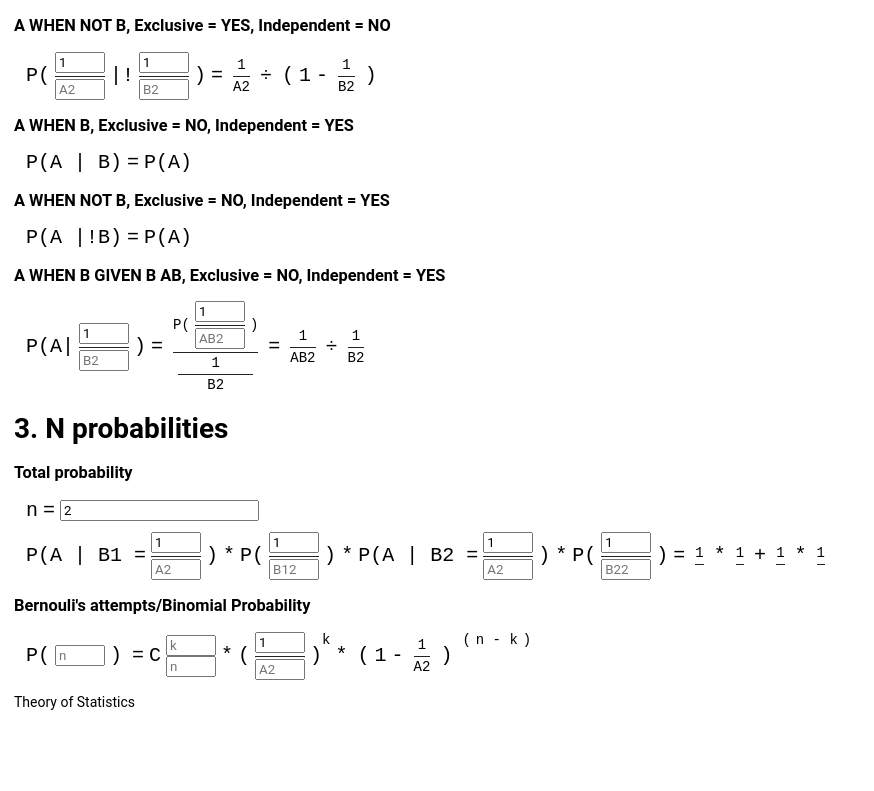
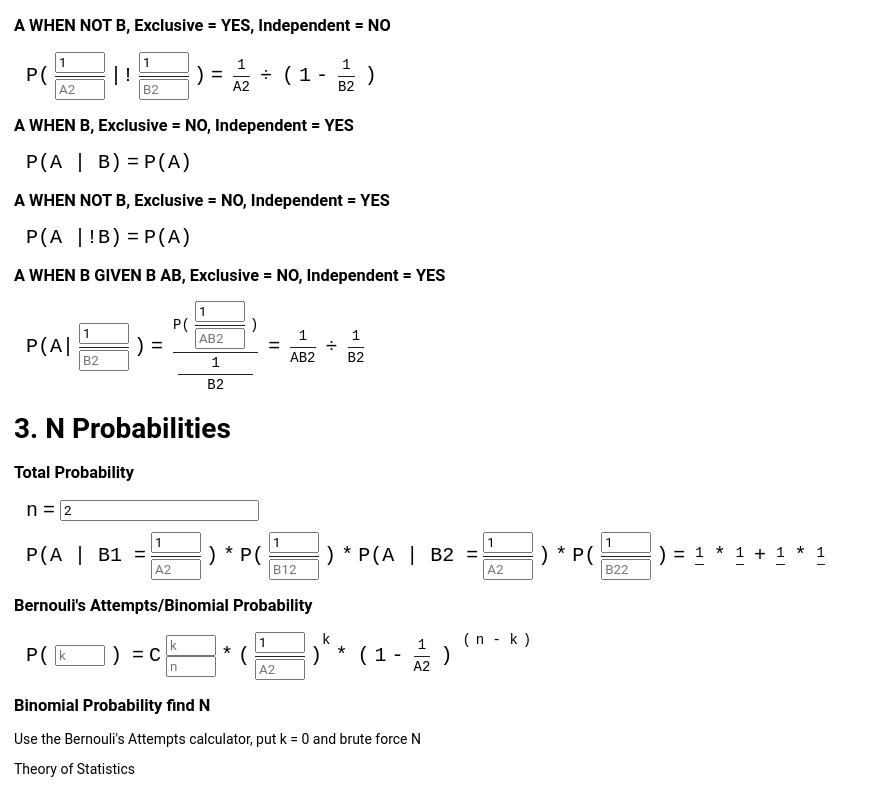
Before and after one commit to richardhristov/math, a Next.js app in the folder math-app/: page / in a window 1280 px wide. Shown: the part 1086-1877 px from the top of the page, without its empty margins (0-874 px from the left). Before the commit the page ends 1810 px from the top, so only its background shows below. Built offline with nearby package versions, Linux system fonts and the light colour scheme.

Commit message:
(fix) 0 times probability

```diff
--- a/math-app/components/InputDualProbability.tsx
+++ b/math-app/components/InputDualProbability.tsx
@@ -35,7 +35,7 @@ const InputDualProbability: FC<InputDualProbabilityProps> = ({
 					className="probability__A"
 					placeholder={placeholderA1}
 					type="number"
-					value={A1 || ""}
+					value={typeof A1 === "number" ? A1 : ""}
 					onChange={(e) => onChange(e.target.valueAsNumber, A2, B1, B2)}
 				/>
 			}
@@ -44,7 +44,7 @@ const InputDualProbability: FC<InputDualProbabilityProps> = ({
 					className="probability__A"
 					placeholder={placeholderA2}
 					type="number"
-					value={A2 || ""}
+					value={typeof A2 === "number" ? A2 : ""}
 					onChange={(e) => onChange(A1, e.target.valueAsNumber, B1, B2)}
 				/>
 			}
@@ -57,7 +57,7 @@ const InputDualProbability: FC<InputDualProbabilityProps> = ({
 					className="probability__B"
 					placeholder={placeholderB1}
 					type="number"
-					value={B1 || ""}
+					value={typeof B1 === "number" ? B1 : ""}
 					onChange={(e) => onChange(A1, A2, e.target.valueAsNumber, B2)}
 				/>
 			}
@@ -66,7 +66,7 @@ const InputDualProbability: FC<InputDualProbabilityProps> = ({
 					className="probability__B"
 					placeholder={placeholderB2}
 					type="number"
-					value={B2 || ""}
+					value={typeof B2 === "number" ? B2 : ""}
 					onChange={(e) => onChange(A1, A2, B1, e.target.valueAsNumber)}
 				/>
 			}
--- a/math-app/components/InputSingleProbability.tsx
+++ b/math-app/components/InputSingleProbability.tsx
@@ -29,7 +29,7 @@ const InputSingleProbability: FC<InputSingleProbabilityProps> = ({
 					className="probability__A"
 					placeholder={placeholderA1}
 					type="number"
-					value={A1 || ""}
+					value={typeof A1 === "number" ? A1 : ""}
 					onChange={(e) => onChange(e.target.valueAsNumber, A2)}
 				/>
 			}
@@ -38,7 +38,7 @@ const InputSingleProbability: FC<InputSingleProbabilityProps> = ({
 					className="probability__A"
 					placeholder={placeholderA2}
 					type="number"
-					value={A2 || ""}
+					value={typeof A2 === "number" ? A2 : ""}
 					onChange={(e) => onChange(A1, e.target.valueAsNumber)}
 				/>
 			}
--- a/math-app/components/InputXn.tsx
+++ b/math-app/components/InputXn.tsx
@@ -22,7 +22,7 @@ const InputXn: FC<InputXnProps> = ({
 					className="xnr__n"
 					placeholder={placeholderN}
 					type="number"
-					value={n || ""}
+					value={typeof n === "number" ? n : ""}
 					onChange={(e) => onChange(e.target.valueAsNumber)}
 				/>
 			</div>
--- a/math-app/components/InputXnr.tsx
+++ b/math-app/components/InputXnr.tsx
@@ -25,14 +25,14 @@ const InputXnr: FC<InputXnrProps> = ({
 					className="xnr__r"
 					placeholder={placeholderR}
 					type="number"
-					value={r || ""}
+					value={typeof r !== "number" ? "" : r}
 					onChange={(e) => onChange(n, e.target.valueAsNumber)}
 				/>
 				<input
 					className="xnr__n"
 					placeholder={placeholderN}
 					type="number"
-					value={n || ""}
+					value={typeof n !== "number" ? "" : n}
 					onChange={(e) => onChange(e.target.valueAsNumber, r)}
 				/>
 			</div>
--- a/math-app/helpers/math.ts
+++ b/math-app/helpers/math.ts
@@ -63,6 +63,9 @@ export const fractionDivide = (a: number, b: number, c: number, d: number) => [
 ];
 
 export const fractionSolveCombination = (n: number, r: number) => {
+	if (r === 0) {
+		return [1, 1];
+	}
 	let nn = n;
 	for (let i = n - 1; i > n - r; i--) {
 		nn = nn * i;
--- a/math-app/pages/index.tsx
+++ b/math-app/pages/index.tsx
@@ -141,8 +141,12 @@ const Cnr = () => {
 		equals = (
 			<>
 				<Equals />
-				<Division high={highSimplified} low={lowSimplified} />
-				<Equals />
+				{r !== 0 ? (
+					<>
+						<Division high={highSimplified} low={lowSimplified} />
+						<Equals />
+					</>
+				) : null}
 				<DivisionSimplifier high={highSolved} low={lowSolved} />
 			</>
 		);
@@ -562,7 +566,7 @@ const TotalProbability = () => {
 	);
 };
 
-const BernoulisAttempts = () => {
+const BinomialProbability = () => {
 	const [n, setN] = useState(null);
 	const [k, setK] = useState(null);
 	const [A1, setA1] = useState(null);
@@ -582,7 +586,7 @@ const BernoulisAttempts = () => {
 	const powerNMinusK = formulaReplace("n - k", { n, k });
 
 	let equals = null;
-	if (A1 !== null && A2 !== null && n !== null && k !== null) {
+	if (A1 !== null && A2 !== null && n !== null && k !== null && n > 0) {
 		const [highC, lowC] = fractionSolveCombination(n, k);
 		const [highPPower, lowPPower] = fractionPower(A1, A2, k);
 		const [highNotP, lowNotP] = fractionNot(A1, A2);
@@ -620,7 +624,7 @@ const BernoulisAttempts = () => {
 	}
 	return (
 		<Equation>
-			<InputXn letter="&nbsp;P(" n={n} onChange={setN} />
+			<InputXn letter="&nbsp;P(" n={k} placeholderN="k" onChange={setK} />
 			<BracketRight />
 			<Equals />
 			<InputXnr letter="C" n={n} r={k} onChange={setNK} placeholderR="k" />
@@ -710,11 +714,13 @@ const Probabilities = () => {
 const NProbabilities = () => {
 	return (
 		<>
-			<h1 id="n-probabilies">3. N probabilities</h1>
-			<h3>Total probability</h3>
+			<h1 id="n-probabilies">3. N Probabilities</h1>
+			<h3>Total Probability</h3>
 			<TotalProbability />
-			<h3>Bernouli's attempts/Binomial Probability</h3>
-			<BernoulisAttempts />
+			<h3>Bernouli's Attempts/Binomial Probability</h3>
+			<BinomialProbability />
+			<h3>Binomial Probability find N</h3>
+			Use the Bernouli's Attempts calculator, put k = 0 and brute force N
 		</>
 	);
 };
```
